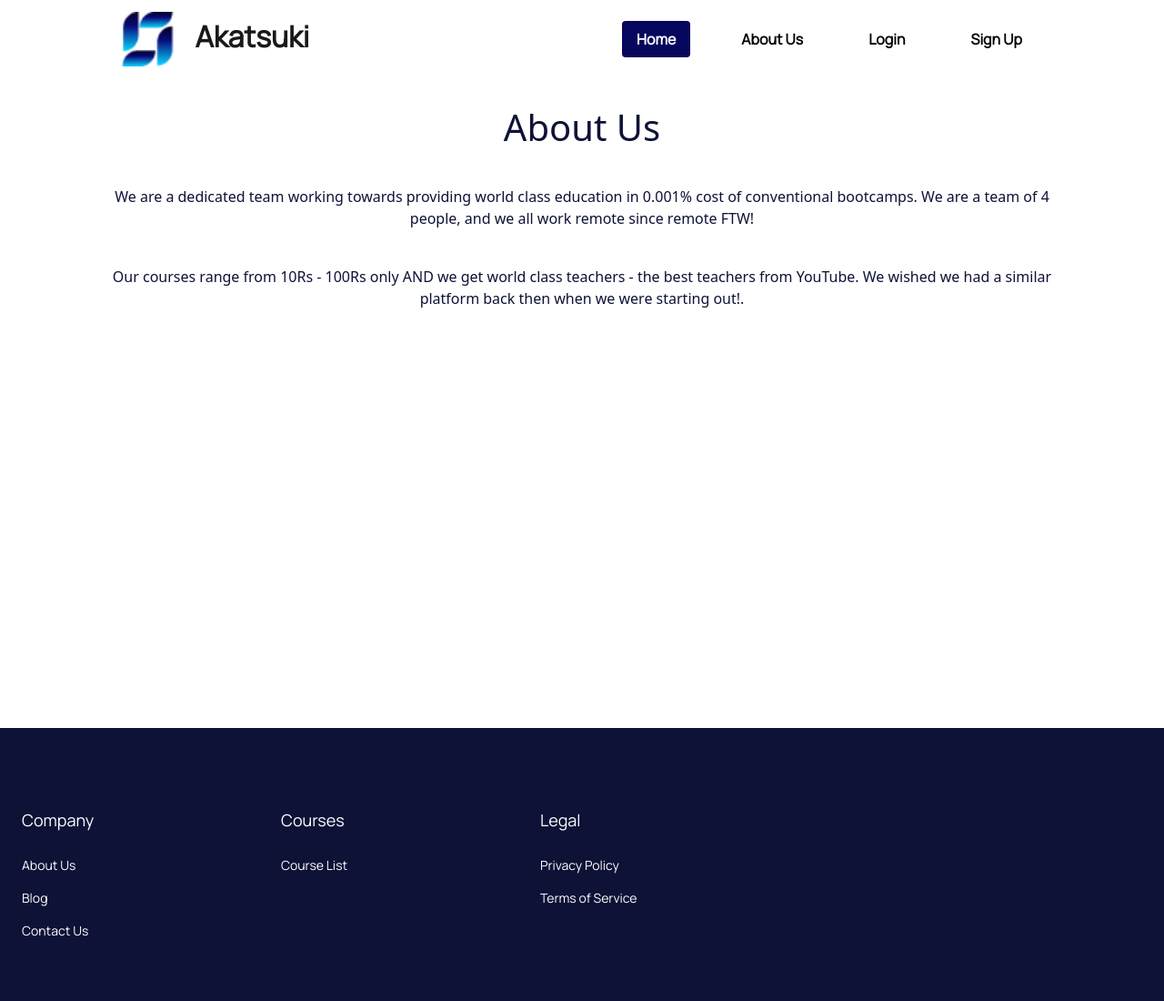
After one commit to joesinghh/AkatsukiEdu, a Django app: template templates/about.html in a window 1280 px wide; the page is wider, and only the part inside the window is pictured. The commit adds this page. Shown: that part at 91% size. Run offline with Django 3.2, Linux system fonts and the light colour scheme; the template is opened without the code that fills it, so the values that code supplies are empty.

Commit message:
added about us page and linked in pages

```diff
--- /dev/null
+++ b/static/CSS/about.css
@@ -0,0 +1,14 @@
+.about h1{
+    text-align: center;
+    margin-top: 30px;
+    size: 40px;
+    color: #0E1237;
+}
+
+.about p {
+    text-align: center;
+    margin-left: 100px;
+    margin-right: 100px;
+    margin-top: 40px;
+    color: #0E1237;
+}
--- a/templates/LoginPage.html
+++ b/templates/LoginPage.html
@@ -27,7 +27,7 @@
                   <a class="nav-link" aria-current="page" href="./index.html">Home</a>
                 </li>
                 <li class="nav-item">
-                  <a class="nav-link" aria-current="page" href="#">About Us</a>
+                  <a class="nav-link" aria-current="page" href="./about.html">About Us</a>
                 </li>
                 </li>
                 <li class="nav-item">
--- a/templates/SignUpPage.html
+++ b/templates/SignUpPage.html
@@ -28,7 +28,7 @@
                     <a class="nav-link" aria-current="page" href="./index.html">Home</a>
                   </li>
                 <li class="nav-item">
-                  <a class="nav-link" aria-current="page" href=".#">About Us</a>
+                  <a class="nav-link" aria-current="page" href="./about.html">About Us</a>
                 </li>
                 </li>
                 <li class="nav-item">
--- /dev/null
+++ b/templates/about.html
@@ -0,0 +1,75 @@
+<!DOCTYPE html>
+<html>
+
+<head>
+    <meta charset="utf-8">
+    <meta name="viewport" content="width=device-width, initial-scale=1">
+    <link href="https://cdn.jsdelivr.net/npm/bootstrap@5.0.2/dist/css/bootstrap.min.css" rel="stylesheet"
+        integrity="sha384-EVSTQN3/azprG1Anm3QDgpJLIm9Nao0Yz1ztcQTwFspd3yD65VohhpuuCOmLASjC" crossorigin="anonymous">
+    <link rel="stylesheet" type="text/css" href="../static/CSS/LandingPageStyles.css">
+    <link rel="stylesheet" type="text/css" href="../static/CSS/HeaderStyles.css">
+    <link rel="stylesheet" type="text/css" href="../static/CSS/about.css">
+    <link rel="preconnect" href="https://fonts.googleapis.com">
+    <link rel="preconnect" href="https://fonts.gstatic.com" crossorigin>
+    <link href="https://fonts.googleapis.com/css2?family=Manrope&display=swap" rel="stylesheet">
+    <title>Akatsuki</title>
+</head>
+
+<body>
+    <div class="header">
+        <nav class="navbar navbar-light">
+            <div class="container-fluid">
+                <a class="navbar-brand name-text" href="index.html">
+                    <img src="../static/Images/Logo.png" alt="" width="60" height="60" class="d-inline-block">
+                    <span>Akatsuki</span>
+                </a>
+            </div>
+        </nav>
+        <div class="links">
+            <ul class="nav nav-pills">
+                <li class="nav-item">
+                    <a class="nav-link active" aria-current="page" href="#">Home</a>
+                </li>
+                <li class="nav-item">
+                    <a class="nav-link" aria-current="page" href="./about.html">About Us</a>
+                </li>
+                </li>
+                <li class="nav-item">
+                    <a class="nav-link" href="./LoginPage.html" aria-current="page">Login</a>
+                </li>
+                <li class="nav-item">
+                    <a class="nav-link" href="./SignUpPage.html" aria-current="page">Sign Up</a>
+                </li>
+            </ul>
+        </div>
+    </div>
+
+    <div class="about">
+        <h1>About Us</h1>
+        <p>We are a dedicated team working towards providing world class education in 0.001% cost of conventional
+            bootcamps. We are a team of 4 people, and we all work remote since remote FTW! </p>
+
+        <p>Our courses range from 10Rs - 100Rs only AND we get world class teachers - the best teachers from YouTube. We
+            wished we had a similar platform back then when we were starting out!.</p>
+    </div>
+
+    <footer>
+        <div class="v8_440">
+            <div class="v8_441"><span class="v8_442"><a href="">Company</a></span>
+                <div class="v8_443"><span class="v8_444"><a href="">About Us</a></span><span class="v8_445"><a
+                            href="">Blog</a></span><span class="v8_447"><a href="">Contact Us</a></span></div>
+            </div>
+            <div class="v25_132"><span class="v25_133"><a href="">Courses</a></span>
+                <div class="v25_134"><span class="v25_135"><a href="">Course List</a></span></div>
+            </div>
+            <div class="v8_454"><span class="v8_455"><a href="">Legal</a></span>
+                <div class="v8_456"><span class="v8_458"><a href="">Privacy Policy</a></span><span class="v8_459"><a
+                            href="">Terms of Service</a></span>
+                </div>
+            </div>
+        </div>
+        <footer>
+
+</body>
+
+</html>
--- a/templates/index.html
+++ b/templates/index.html
@@ -32,7 +32,7 @@
                     <a class="nav-link active" aria-current="page" href="#">Home</a>
                 </li>
                 <li class="nav-item">
-                    <a class="nav-link" aria-current="page" href="#">About Us</a>
+                    <a class="nav-link" aria-current="page" href="about.html">About Us</a>
                 </li>
                 </li>
                 <li class="nav-item">
@@ -62,7 +62,7 @@
         <br><br>
         <div class="v8_440" style="float: right;">
             <div class="v8_441"><span class="v8_442" style="padding-left: 160px; float: right;"><a href="">Company</a></span>
-                <div class="v8_443"><span class="v8_444" style="padding-left: 160px; float: right;"><a href="">About Us</a></span><span class="v8_445" style="padding-left: 160px; float: right;"><a
+                <div class="v8_443"><span class="v8_444" style="padding-left: 160px; float: right;"><a href="./about.html">About Us</a></span><span class="v8_445" style="padding-left: 160px; float: right;"><a
                             href="">Blog</a></span><span class="v8_447" style="padding-left: 160px; float: right;"><a href="">Contact Us</a></span></div>
             </div>
 
```
Also changed, not shown: templates/BrowseCourses.html (line endings or trailing spaces).
